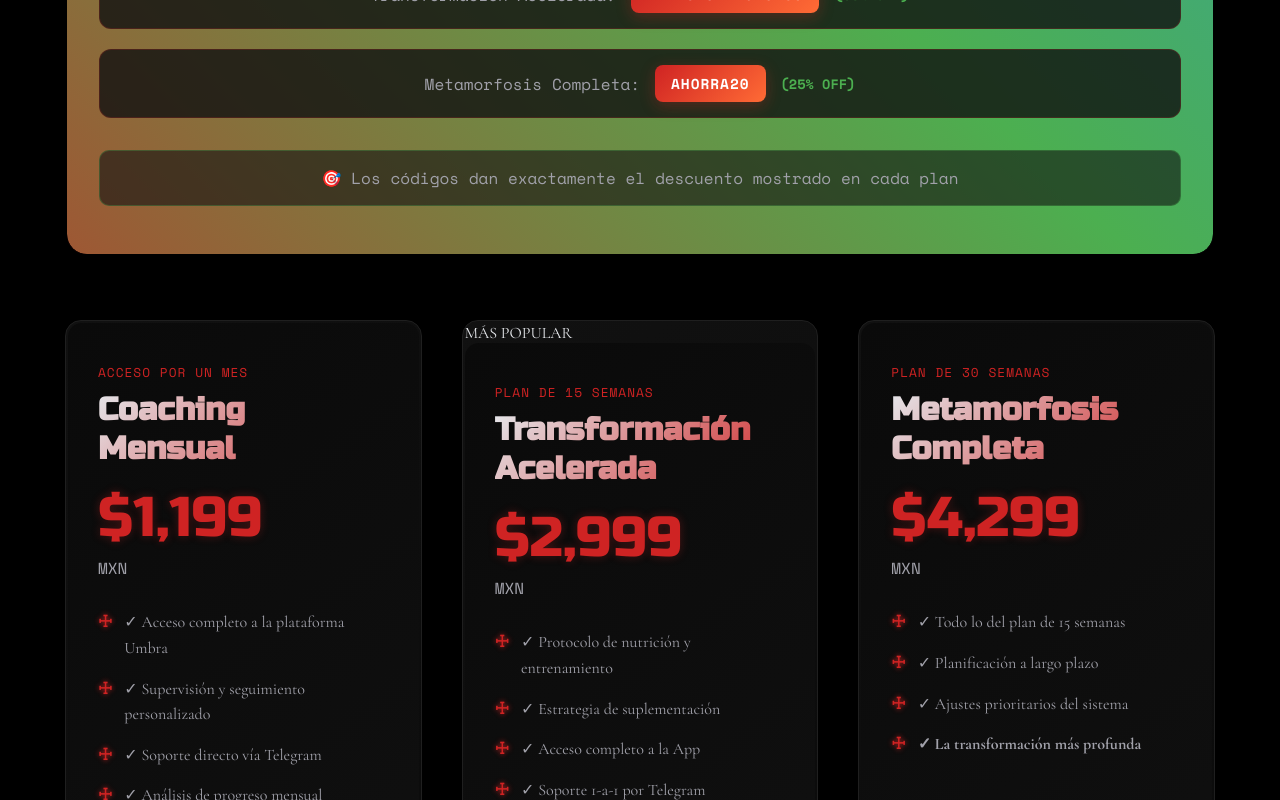
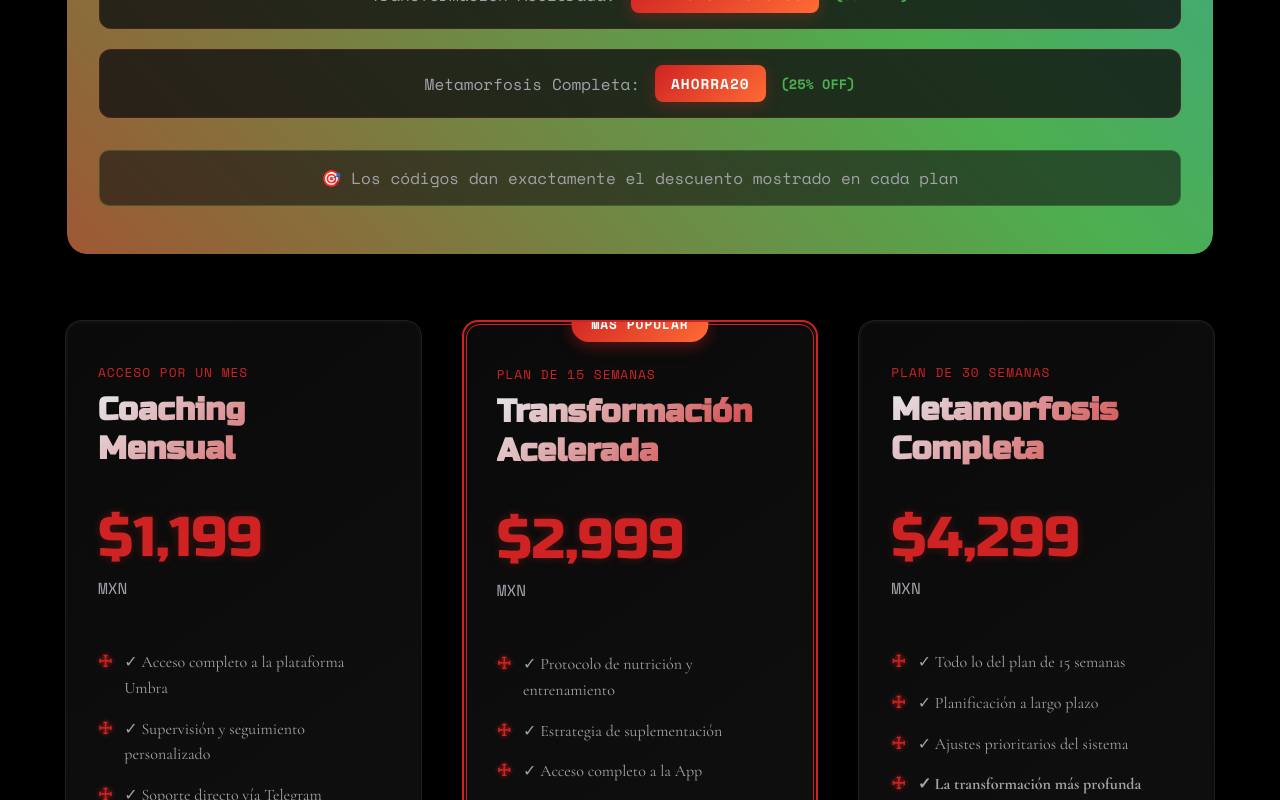
Before and after one commit to darksanctum/umbra-coaching-platform-, a Next.js app: page / in a window 1280 px wide. Shown: the part 2000-2800 px from the top of the page. Built offline with nearby package versions, Linux system fonts and the light colour scheme.

Commit message:
Update globals.css

```diff
--- a/styles/globals.css
+++ b/styles/globals.css
@@ -757,3 +757,256 @@ body:hover .cursor-outline {
 @keyframes spin {
     to { transform: rotate(360deg); }
 }
+/* Agregar estos estilos al final de globals.css */
+
+/* --- Plan Popular --- */
+.popular-plan {
+    position: relative;
+    transform: scale(1.05);
+    border: 2px solid var(--color-ember);
+}
+
+.popular-badge {
+    position: absolute;
+    top: -15px;
+    left: 50%;
+    transform: translateX(-50%);
+    background: linear-gradient(135deg, var(--color-ember), #FF6B35);
+    color: white;
+    padding: 8px 20px;
+    border-radius: 20px;
+    font-family: var(--font-code);
+    font-size: 0.8rem;
+    font-weight: bold;
+    letter-spacing: 1px;
+    z-index: 10;
+    box-shadow: 0 4px 15px rgba(207, 35, 35, 0.4);
+}
+
+.popular-plan .card-content {
+    border: 1px solid var(--color-ember);
+}
+
+.popular-button {
+    background: var(--color-ember);
+    color: var(--color-void);
+    box-shadow:
+        0 0 20px var(--color-ember),
+        0 0 40px rgba(207, 35, 35, 0.3);
+}
+
+.popular-button:hover {
+    background: var(--color-soul);
+    color: var(--color-ember);
+    box-shadow:
+        0 0 30px var(--color-soul),
+        0 0 50px rgba(229, 231, 235, 0.3);
+}
+
+/* --- Contador de Tiempo (para futuro uso) --- */
+.countdown-timer {
+    display: flex;
+    justify-content: center;
+    gap: 20px;
+    margin: 20px 0;
+}
+
+.countdown-item {
+    text-align: center;
+    background: rgba(17, 17, 17, 0.8);
+    padding: 15px;
+    border-radius: 10px;
+    border: 1px solid var(--color-ember);
+}
+
+.countdown-number {
+    font-family: var(--font-sigil);
+    font-size: 2rem;
+    color: var(--color-ember);
+    display: block;
+}
+
+.countdown-label {
+    font-family: var(--font-code);
+    font-size: 0.8rem;
+    color: var(--color-smoke);
+    text-transform: uppercase;
+}
+
+/* --- Efectos de Hover Mejorados --- */
+.plan-button {
+    position: relative;
+    overflow: hidden;
+}
+
+.plan-button::before {
+    content: '';
+    position: absolute;
+    top: 0;
+    left: -100%;
+    width: 100%;
+    height: 100%;
+    background: linear-gradient(90deg, transparent, rgba(255,255,255,0.2), transparent);
+    transition: left 0.5s;
+}
+
+.plan-button:hover::before {
+    left: 100%;
+}
+
+/* --- Precio con Descuento (para futuro uso) --- */
+.price-container {
+    margin: 20px 0;
+}
+
+.price-with-discount {
+    display: flex;
+    align-items: center;
+    justify-content: center;
+    gap: 15px;
+}
+
+.price-original {
+    text-decoration: line-through;
+    color: var(--color-smoke);
+    font-size: 1.5rem;
+    opacity: 0.7;
+}
+
+.price-discount {
+    background: linear-gradient(135deg, #4CAF50, #2196F3);
+    background-clip: text;
+    -webkit-background-clip: text;
+    -webkit-text-fill-color: transparent;
+}
+
+.discount-badge {
+    background: linear-gradient(135deg, #4CAF50, #2196F3);
+    color: white;
+    padding: 4px 8px;
+    border-radius: 6px;
+    font-size: 0.8rem;
+    font-weight: bold;
+    margin-left: 10px;
+}
+
+/* --- Animaciones de Entrada --- */
+@keyframes fadeInUp {
+    from {
+        opacity: 0;
+        transform: translateY(30px);
+    }
+    to {
+        opacity: 1;
+        transform: translateY(0);
+    }
+}
+
+@keyframes fadeInLeft {
+    from {
+        opacity: 0;
+        transform: translateX(-30px);
+    }
+    to {
+        opacity: 1;
+        transform: translateX(0);
+    }
+}
+
+@keyframes fadeInRight {
+    from {
+        opacity: 0;
+        transform: translateX(30px);
+    }
+    to {
+        opacity: 1;
+        transform: translateX(0);
+    }
+}
+
+.animate-fade-in-up {
+    animation: fadeInUp 0.8s ease-out;
+}
+
+.animate-fade-in-left {
+    animation: fadeInLeft 0.8s ease-out;
+}
+
+.animate-fade-in-right {
+    animation: fadeInRight 0.8s ease-out;
+}
+
+/* --- Responsive Mejorado para Móviles --- */
+@media (max-width: 768px) {
+    .popular-plan {
+        transform: none;
+        margin: 20px 0;
+    }
+
+    .popular-badge {
+        top: -10px;
+        font-size: 0.7rem;
+        padding: 6px 15px;
+    }
+
+    .countdown-timer {
+        flex-wrap: wrap;
+        gap: 10px;
+    }
+
+    .countdown-item {
+        flex: 1;
+        min-width: 80px;
+        padding: 10px;
+    }
+
+    .countdown-number {
+        font-size: 1.5rem;
+    }
+
+    .discount-codes-container {
+        gap: 15px;
+    }
+
+    .discount-code-row {
+        padding: 12px;
+    }
+}
+
+/* --- Estados de Carga para Botones --- */
+.button.loading {
+    position: relative;
+    color: transparent;
+}
+
+.button.loading::after {
+    content: '';
+    position: absolute;
+    top: 50%;
+    left: 50%;
+    width: 20px;
+    height: 20px;
+    margin: -10px 0 0 -10px;
+    border: 2px solid currentColor;
+    border-radius: 50%;
+    border-top-color: transparent;
+    animation: spin 1s linear infinite;
+}
+
+/* --- Efectos de Partículas Adicionales --- */
+.hero::before {
+    content: '';
+    position: absolute;
+    top: 0;
+    left: 0;
+    right: 0;
+    bottom: 0;
+    background: radial-gradient(circle at 50% 50%, rgba(207, 35, 35, 0.1) 0%, transparent 50%);
+    pointer-events: none;
+    z-index: 1;
+}
+
+.hero .container {
+    position: relative;
+    z-index: 2;
+}
```
